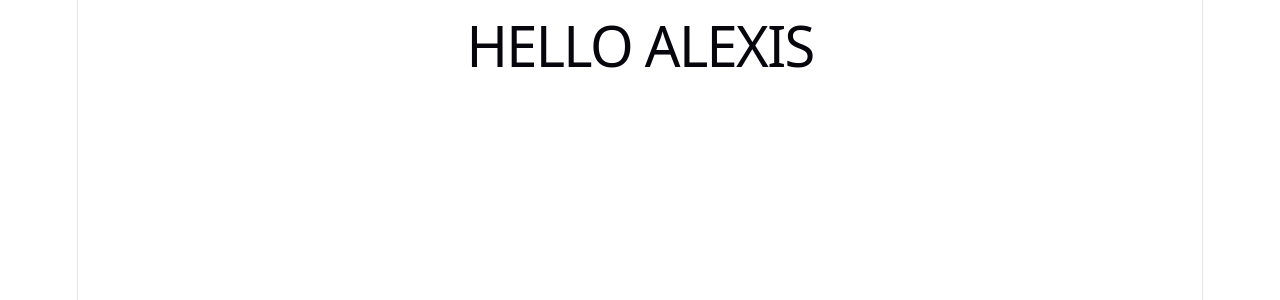
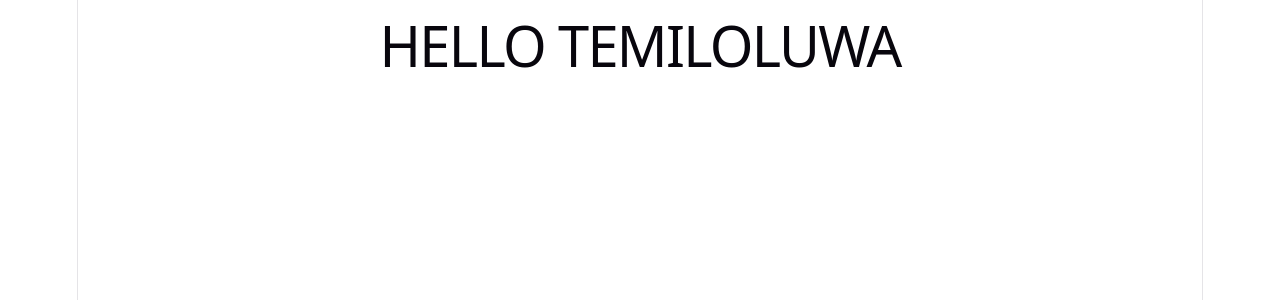
Before and after one commit to Alexis-coder8/RODS, a React (Vite) app in the folder myapp/: page / in a window 1280 px wide. Shown: the top 300 px of the page. Built offline with nearby package versions, Linux system fonts and the light colour scheme.

Commit message:
FIRST COMMIT

```diff
--- a/myapp/src/App.tsx
+++ b/myapp/src/App.tsx
@@ -1,7 +1,7 @@
 function App() {
   return (
     <div className="App">
-      <h1>HELLO ALEXIS</h1>
+      <h1>HELLO TEMILOLUWA</h1>
     </div>
   );
 }
```
